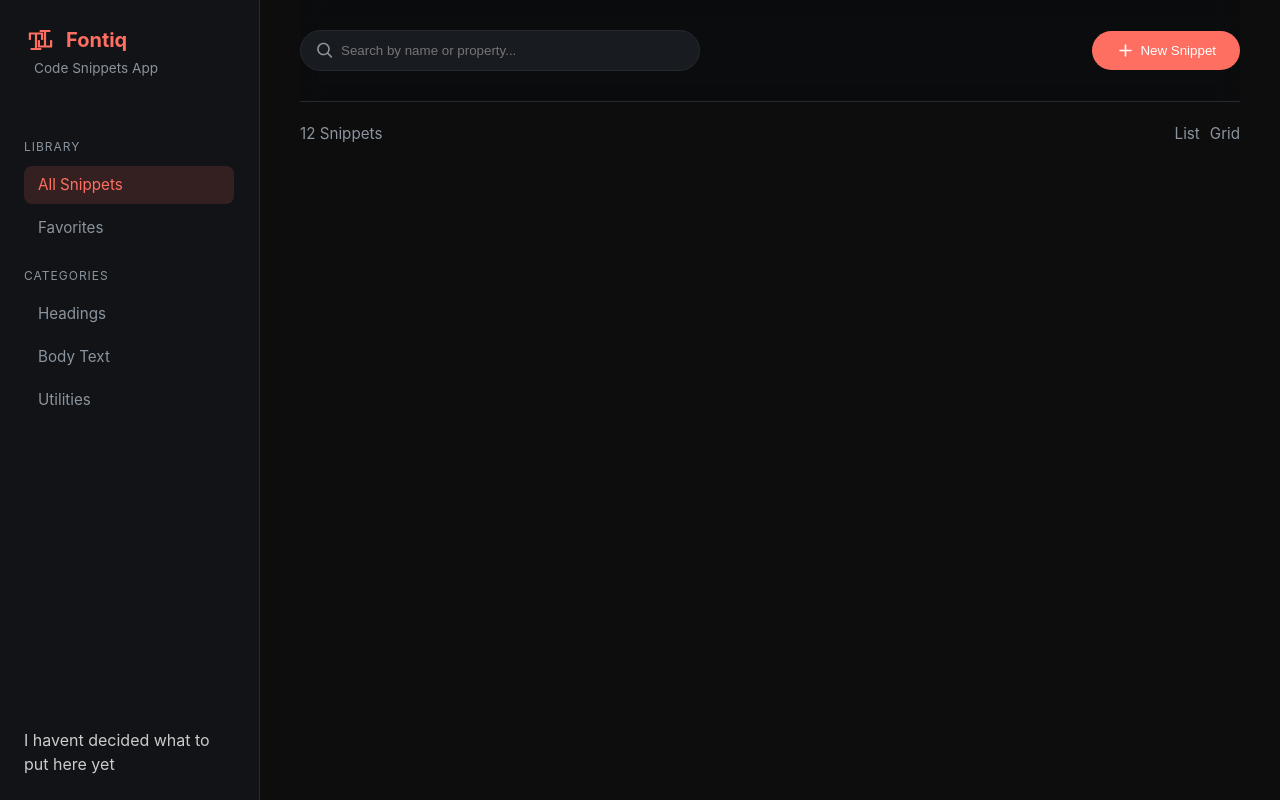
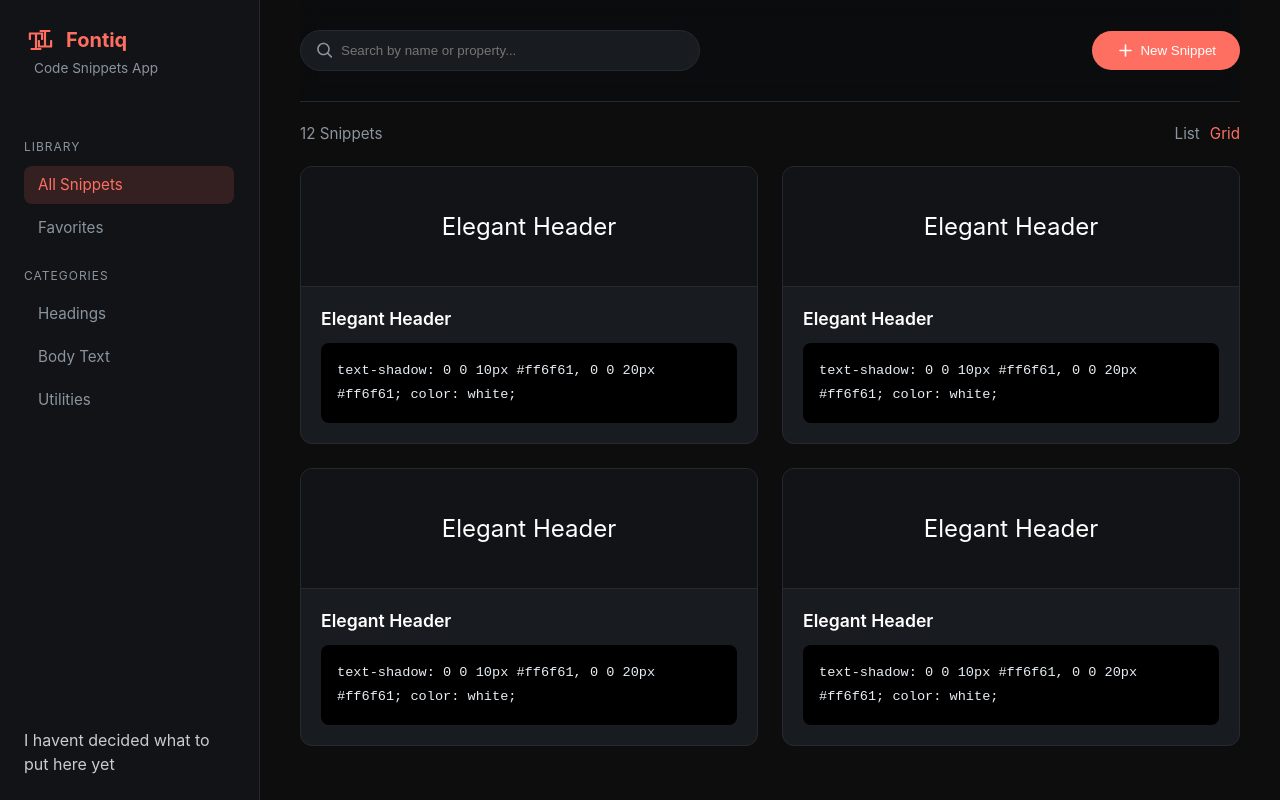
Before and after one commit to Johnson-Berisha/typography, a Next.js app: page /code-snippet-app in a window 1280 px wide. Built offline with nearby package versions, Linux system fonts and the light colour scheme; no server answers.

Commit message:
made snippets grid

```diff
--- a/src/app/code-snippet-app/codeSnippetApp.css
+++ b/src/app/code-snippet-app/codeSnippetApp.css
@@ -188,3 +188,95 @@ main.main-content {
 .active {
   color: var(--primary);
 }
+
+.snippets-grid {
+  display: grid;
+  grid-template-columns: repeat(auto-fill, minmax(320px, 1fr));
+  gap: 24px;
+  padding-bottom: 50px;
+}
+
+.snippet {
+  background: var(--bg-card);
+  border: 1px solid var(--border);
+  border-radius: var(--radius);
+  overflow: hidden;
+  transition: 0.3s;
+  position: relative;
+}
+
+.snippet:hover {
+  border-color: var(--text-muted);
+  transform: translateY(-4px);
+}
+
+.card-preview {
+  height: 120px;
+  display: flex;
+  align-items: center;
+  justify-content: center;
+  background-color: var(--bg-sidebar);
+  border-bottom: 1px solid var(--border);
+  padding: 20px;
+  text-align: center;
+  font-size: 1.5rem;
+}
+
+.card-body {
+  padding: 20px;
+}
+
+.card-header {
+  display: flex;
+  justify-content: space-between;
+  align-items: flex-start;
+  margin-bottom: 12px;
+}
+
+.card-header h3 {
+  font-size: 1.1rem;
+  color: var(--text-main);
+  font-weight: 600;
+}
+
+.action-row {
+  display: flex;
+  gap: 10px;
+}
+
+.icon-btn {
+  cursor: pointer;
+  color: var(--text-muted);
+  transition: 0.2s;
+  background: none;
+  border: none;
+  font-size: 1rem;
+}
+
+.icon-btn:hover {
+  color: var(--text-main);
+}
+
+.icon-btn.active {
+  color: var(--primary);
+}
+
+.icon-btn.delete:hover {
+  color: #ff4757;
+}
+
+.code-block {
+  background: #000;
+  padding: 15px;
+  border-radius: 8px;
+  font-family: 'Fira Code', monospace;
+  font-size: 0.85rem;
+  color: #e6edf3;
+  position: relative;
+  cursor: pointer;
+  border: 1px solid transparent;
+}
+
+.code-block:hover {
+  border-color: var(--text-muted);
+}
--- a/src/app/code-snippet-app/page.js
+++ b/src/app/code-snippet-app/page.js
@@ -69,7 +69,65 @@ export default function CodeSnippetApp() {
           <div className="total-snippets">12 Snippets</div>
           <div className="view-toggle">
             <span>List</span>
-            <span>Grid</span>
+            <span className="active">Grid</span>
+          </div>
+        </div>
+        <div className="snippets-grid">
+          <div className="snippet">
+            <div class="card-preview">
+              Elegant Header
+            </div>
+            <div class="card-body">
+              <div class="card-header">
+                <h3>Elegant Header</h3>
+              </div>
+              <div class="code-block">
+                text-shadow: 0 0 10px #ff6f61, 0 0 20px #ff6f61; color: white;
+              </div>
+            </div>
+
+          </div>
+          <div className="snippet">
+            <div class="card-preview">
+              Elegant Header
+            </div>
+            <div class="card-body">
+              <div class="card-header">
+                <h3>Elegant Header</h3>
+              </div>
+              <div class="code-block">
+                text-shadow: 0 0 10px #ff6f61, 0 0 20px #ff6f61; color: white;
+              </div>
+            </div>
+
+          </div>
+          <div className="snippet">
+            <div class="card-preview">
+              Elegant Header
+            </div>
+            <div class="card-body">
+              <div class="card-header">
+                <h3>Elegant Header</h3>
+              </div>
+              <div class="code-block">
+                text-shadow: 0 0 10px #ff6f61, 0 0 20px #ff6f61; color: white;
+              </div>
+            </div>
+
+          </div>
+          <div className="snippet">
+            <div class="card-preview">
+              Elegant Header
+            </div>
+            <div class="card-body">
+              <div class="card-header">
+                <h3>Elegant Header</h3>
+              </div>
+              <div class="code-block">
+                text-shadow: 0 0 10px #ff6f61, 0 0 20px #ff6f61; color: white;
+              </div>
+            </div>
+
           </div>
         </div>
       </main>
```
